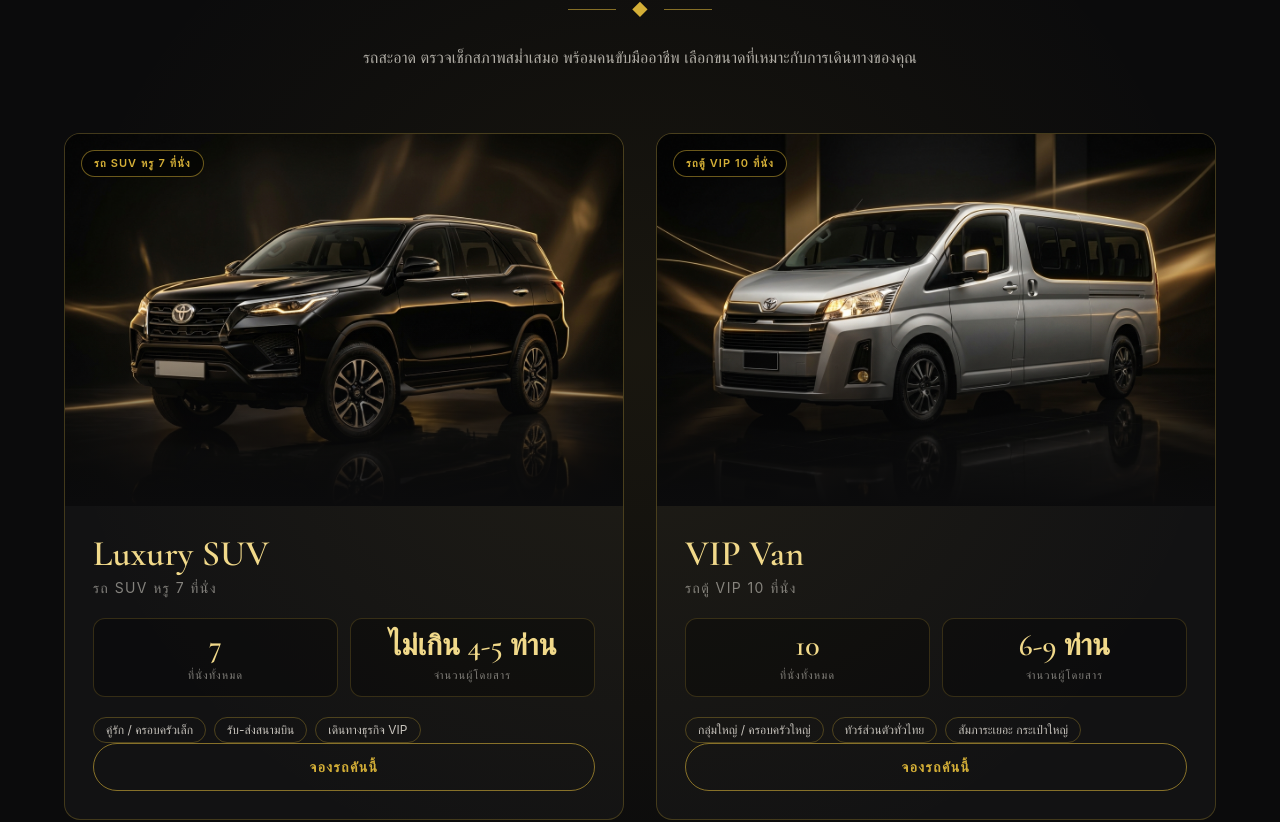
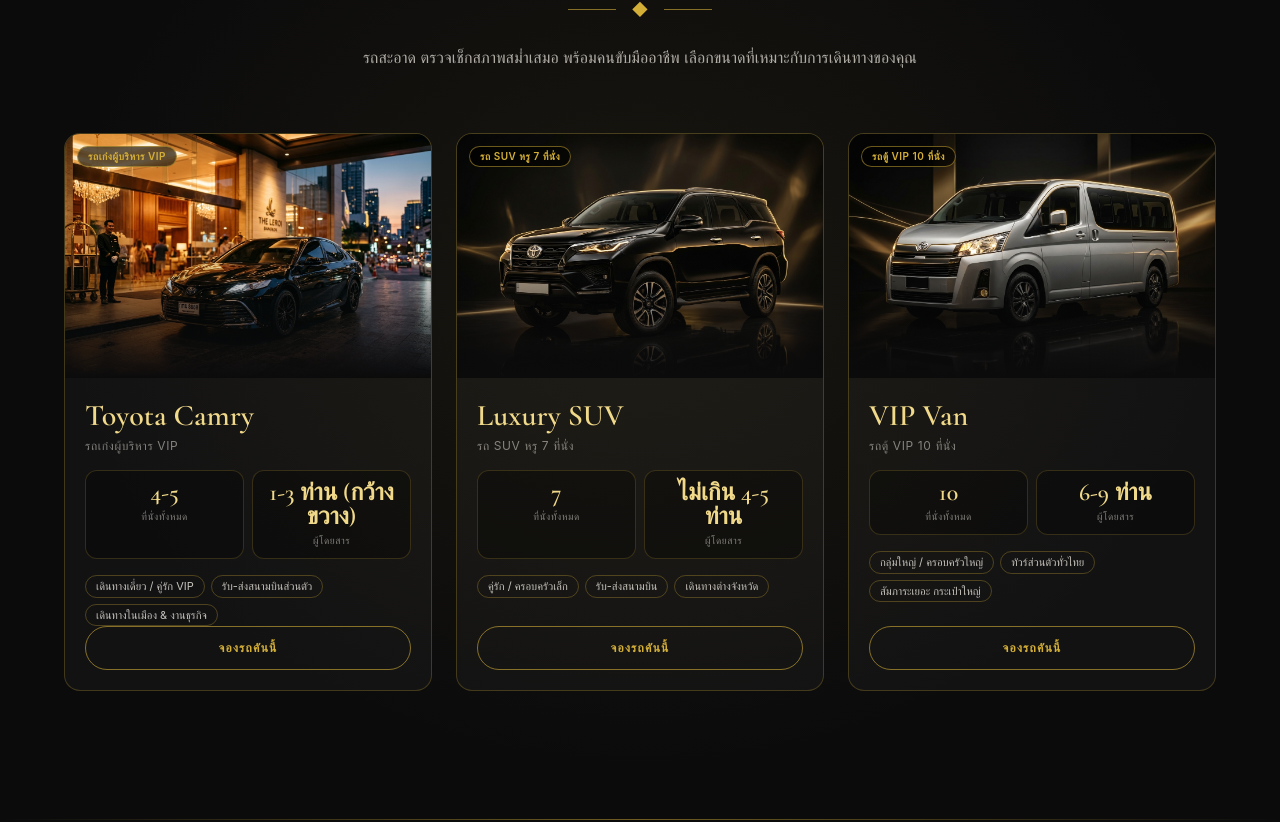
Before and after one commit to akachai-ui/surivip, a Next.js app: page / in a window 1280 px wide. Shown: the part 3472-4294 px from the top of the page. Built offline with nearby package versions, Linux system fonts and the light colour scheme.

Commit message:
feat: add Toyota Camry executive sedan to fleet and booking form

```diff
--- a/src/components/BookingForm.tsx
+++ b/src/components/BookingForm.tsx
@@ -32,6 +32,7 @@ export default function BookingForm() {
   ];
 
   const vehicleOptions = [
+    { th: "Toyota Camry VIP (1-3 ท่าน)", en: "Toyota Camry VIP (1-3 Guests)" },
     { th: "Luxury SUV 7 ที่นั่ง (1-5 ท่าน)", en: "Luxury SUV (1-5 Guests)" },
     { th: "VIP Van 10 ที่นั่ง (6-9 ท่าน)", en: "VIP Van (6-9 Guests)" },
   ];
@@ -186,7 +187,7 @@ export default function BookingForm() {
                 <label className="block text-xs font-semibold uppercase tracking-wider text-gold-light mb-2">
                   2. {t("เลือกรถที่ต้องการ", "Vehicle Selection")}
                 </label>
-                <div className="grid gap-2.5 sm:grid-cols-2">
+                <div className="grid gap-2.5 sm:grid-cols-3">
                   {vehicleOptions.map((veh) => {
                     const label = lang === "th" ? veh.th : veh.en;
                     const isSelected = formData.vehicle === label;
--- a/src/components/Fleet.tsx
+++ b/src/components/Fleet.tsx
@@ -9,16 +9,28 @@ export default function Fleet() {
 
   const fleet = [
     {
+      name: "Toyota Camry",
+      typeEn: "Executive VIP Sedan",
+      typeTh: "รถเก๋งผู้บริหาร VIP",
+      image: "/images/fleet/camry.jpg",
+      alt: "รถเก๋งผู้บริหาร Toyota Camry VIP สีดำ",
+      seats: "4-5",
+      passengersEn: "1-3 Guests",
+      passengersTh: "1-3 ท่าน (กว้างขวาง)",
+      bestForEn: ["Solo / Couples VIP", "Airport Transfer", "City & Business Trips"],
+      bestForTh: ["เดินทางเดี่ยว / คู่รัก VIP", "รับ-ส่งสนามบินส่วนตัว", "เดินทางในเมือง & งานธุรกิจ"],
+    },
+    {
       name: "Luxury SUV",
-      typeEn: "7-Seater SUV",
+      typeEn: "7-Seater Premium SUV",
       typeTh: "รถ SUV หรู 7 ที่นั่ง",
       image: "/images/fleet/suv.jpg",
       alt: "รถ SUV หรู 7 ที่นั่ง สีดำ",
       seats: "7",
       passengersEn: "Up to 4-5 Guests",
       passengersTh: "ไม่เกิน 4-5 ท่าน",
-      bestForEn: ["Couples / Small Families", "Airport Transfers", "Business Travel"],
-      bestForTh: ["คู่รัก / ครอบครัวเล็ก", "รับ-ส่งสนามบิน", "เดินทางธุรกิจ VIP"],
+      bestForEn: ["Couples / Small Families", "Airport Transfers", "Upcountry Travel"],
+      bestForTh: ["คู่รัก / ครอบครัวเล็ก", "รับ-ส่งสนามบิน", "เดินทางต่างจังหวัด"],
     },
     {
       name: "VIP Van",
@@ -29,18 +41,18 @@ export default function Fleet() {
       seats: "10",
       passengersEn: "6-9 Guests",
       passengersTh: "6-9 ท่าน",
-      bestForEn: ["Large Groups / Big Families", "Private Nationwide Tours", "Bulky Luggage"],
+      bestForEn: ["Large Groups / Big Families", "Nationwide Tours", "Bulky Luggage"],
       bestForTh: ["กลุ่มใหญ่ / ครอบครัวใหญ่", "ทัวร์ส่วนตัวทั่วไทย", "สัมภาระเยอะ กระเป๋าใหญ่"],
     },
   ];
 
   function Stat({ label, value }: { label: string; value: string }) {
     return (
-      <div className="flex-1 rounded-xl border border-gold/20 bg-black/30 px-4 py-3 text-center">
-        <p className="font-display text-2xl font-semibold leading-none text-gold-light sm:text-3xl">
+      <div className="flex-1 rounded-xl border border-gold/20 bg-black/30 px-3 py-2.5 text-center">
+        <p className="font-display text-xl font-semibold leading-none text-gold-light sm:text-2xl">
           {value}
         </p>
-        <p className="mt-1.5 text-[11px] uppercase tracking-widest text-foreground/50">{label}</p>
+        <p className="mt-1 text-[10px] uppercase tracking-wider text-foreground/50">{label}</p>
       </div>
     );
   }
@@ -77,9 +89,10 @@ export default function Fleet() {
           </p>
         </Reveal>
 
-        {/* Phones: side-by-side comparison table */}
+        {/* Phones: side-by-side comparison table (Smooth horizontal scrollable) */}
         <Reveal className="mt-10 md:hidden">
-          <div className="grid grid-cols-[4.5rem_1fr_1fr] gap-x-2">
+          <div className="overflow-x-auto pb-3 scrollbar-none touch-smooth -mx-2 px-2 scroll-smooth">
+            <div className="grid grid-cols-[3.8rem_repeat(3,minmax(105px,1fr))] gap-x-2 min-w-[390px]">
               <div />
               {fleet.map((v) => (
                 <div key={v.name} className="text-center">
@@ -88,18 +101,18 @@ export default function Fleet() {
                       src={v.image}
                       alt={v.alt}
                       fill
-                    sizes="40vw"
+                      sizes="35vw"
                       className="object-cover"
                     />
                   </div>
-                <h3 className="mt-2 font-display text-lg font-semibold leading-tight text-gold-light">
+                  <h3 className="mt-2 font-display text-base font-semibold leading-tight text-gold-light truncate">
                     {v.name}
                   </h3>
-                <p className="text-[10px] text-foreground/50">{lang === "th" ? v.typeTh : v.typeEn}</p>
+                  <p className="text-[10px] text-foreground/50 truncate">{lang === "th" ? v.typeTh : v.typeEn}</p>
                 </div>
               ))}
 
-            <div className="mt-3 flex items-center border-t border-gold/15 pt-3 text-[11px] uppercase tracking-widest text-foreground/50">
+              <div className="mt-3 flex items-center border-t border-gold/15 pt-3 text-[10px] uppercase tracking-wider text-foreground/50">
                 {t("ที่นั่ง", "Seats")}
               </div>
               {fleet.map((v) => (
@@ -107,34 +120,34 @@ export default function Fleet() {
                   key={v.name}
                   className="mt-3 flex items-center justify-center border-t border-gold/15 pt-3"
                 >
-                <span className="font-display text-2xl font-semibold text-gold-light">
+                  <span className="font-display text-xl font-semibold text-gold-light">
                     {v.seats}
                   </span>
                 </div>
               ))}
 
-            <div className="mt-3 flex items-center border-t border-gold/15 pt-3 text-[11px] uppercase tracking-widest text-foreground/50">
+              <div className="mt-3 flex items-center border-t border-gold/15 pt-3 text-[10px] uppercase tracking-wider text-foreground/50">
                 {t("ผู้โดยสาร", "Capacity")}
               </div>
               {fleet.map((v) => (
                 <div
                   key={v.name}
-                className="mt-3 flex items-center justify-center border-t border-gold/15 pt-3 text-center text-xs text-foreground/90 font-medium"
+                  className="mt-3 flex items-center justify-center border-t border-gold/15 pt-3 text-center text-[11px] text-foreground/90 font-medium"
                 >
                   {lang === "th" ? v.passengersTh : v.passengersEn}
                 </div>
               ))}
 
-            <div className="mt-3 flex items-center border-t border-gold/15 pt-3 text-[11px] uppercase tracking-widest text-foreground/50">
+              <div className="mt-3 flex items-center border-t border-gold/15 pt-3 text-[10px] uppercase tracking-wider text-foreground/50">
                 {t("เหมาะสำหรับ", "Best For")}
               </div>
               {fleet.map((v) => {
                 const bestFor = lang === "th" ? v.bestForTh : v.bestForEn;
                 return (
                   <div key={v.name} className="mt-3 flex items-center border-t border-gold/15 pt-3">
-                  <ul className="space-y-1.5 text-xs text-foreground/75">
+                    <ul className="space-y-1 text-[10px] text-foreground/75">
                       {bestFor.map((b) => (
-                      <li key={b}>• {b}</li>
+                        <li key={b} className="leading-tight">• {b}</li>
                       ))}
                     </ul>
                   </div>
@@ -146,17 +159,18 @@ export default function Fleet() {
                 <div key={v.name} className="mt-4">
                   <a
                     href="#booking"
-                  className="flex h-11 items-center justify-center rounded-full border border-gold/60 text-[11px] font-semibold uppercase tracking-widest text-gold transition active:scale-95 active:bg-gold/10"
+                    className="flex h-10 items-center justify-center rounded-full border border-gold/60 text-[10px] font-semibold uppercase tracking-wider text-gold transition active:scale-95 active:bg-gold/10"
                   >
-                  {t("จองรถคันนี้", "Book Vehicle")}
+                    {t("จองคันนี้", "Book")}
                   </a>
                 </div>
               ))}
             </div>
+          </div>
         </Reveal>
 
-        {/* md and up: detailed cards */}
-        <ul className="mt-16 hidden gap-8 md:grid md:grid-cols-2">
+        {/* md and up: 3 detailed luxury cards */}
+        <ul className="mt-16 hidden gap-6 md:grid md:grid-cols-3">
           {fleet.map((v, i) => {
             const type = lang === "th" ? v.typeTh : v.typeEn;
             const passengers = lang === "th" ? v.passengersTh : v.passengersEn;
@@ -164,43 +178,43 @@ export default function Fleet() {
 
             return (
               <li key={v.name}>
-                <Reveal delay={i * 150} className="h-full">
+                <Reveal delay={i * 120} className="h-full">
                   <article className="group flex h-full flex-col overflow-hidden rounded-2xl border border-gold/25 bg-white/[0.03] transition duration-500 md:hover:-translate-y-2 md:hover:border-gold/60 md:hover:shadow-2xl md:hover:shadow-gold/10">
                     <div className="relative aspect-[3/2] overflow-hidden">
                       <Image
                         src={v.image}
                         alt={v.alt}
                         fill
-                        sizes="(min-width: 768px) 50vw, 100vw"
+                        sizes="(min-width: 768px) 33vw, 100vw"
                         className="object-cover transition duration-700 md:group-hover:scale-105"
                       />
                       <div
                         aria-hidden
                         className="absolute inset-0 bg-gradient-to-t from-background via-transparent to-transparent"
                       />
-                      <span className="absolute left-4 top-4 rounded-full border border-gold/50 bg-black/50 px-3 py-1 text-[11px] font-semibold uppercase tracking-widest text-gold backdrop-blur">
+                      <span className="absolute left-3 top-3 rounded-full border border-gold/50 bg-black/60 px-2.5 py-0.5 text-[10px] font-semibold uppercase tracking-wider text-gold backdrop-blur">
                         {type}
                       </span>
                     </div>
 
-                    <div className="flex flex-1 flex-col p-5 sm:p-7">
-                      <h3 className="font-display text-3xl font-semibold text-gold-light sm:text-4xl">
+                    <div className="flex flex-1 flex-col p-5">
+                      <h3 className="font-display text-2xl font-semibold text-gold-light sm:text-3xl">
                         {v.name}
                       </h3>
-                      <p className="mt-1 text-sm uppercase tracking-widest text-foreground/50">
+                      <p className="mt-1 text-xs uppercase tracking-wider text-foreground/50">
                         {type}
                       </p>
 
-                      <div className="mt-5 flex gap-3">
+                      <div className="mt-4 flex gap-2">
                         <Stat label={t("ที่นั่งทั้งหมด", "Total Seats")} value={v.seats} />
-                        <Stat label={t("จำนวนผู้โดยสาร", "Recommended")} value={passengers} />
+                        <Stat label={t("ผู้โดยสาร", "Recommended")} value={passengers} />
                       </div>
 
-                      <div className="mt-5 flex flex-wrap gap-2">
+                      <div className="mt-4 flex flex-wrap gap-1.5">
                         {bestFor.map((b) => (
                           <span
                             key={b}
-                            className="rounded-full border border-gold/30 px-3 py-1 text-xs text-foreground/80"
+                            className="rounded-full border border-gold/30 px-2.5 py-0.5 text-[11px] text-foreground/80"
                           >
                             {b}
                           </span>
@@ -209,7 +223,7 @@ export default function Fleet() {
 
                       <a
                         href="#booking"
-                        className="mt-6 flex h-12 items-center justify-center rounded-full border border-gold/60 text-sm font-semibold uppercase tracking-widest text-gold transition duration-300 hover:bg-gold/10 active:scale-95 md:mt-auto md:pt-0"
+                        className="mt-6 flex h-11 items-center justify-center rounded-full border border-gold/60 text-xs font-semibold uppercase tracking-widest text-gold transition duration-300 hover:bg-gold hover:text-black active:scale-95 md:mt-auto"
                       >
                         {t("จองรถคันนี้", "Book This Vehicle")}
                       </a>
```
Also changed, not shown: public/images/fleet/camry.jpg (added). Lines whose indentation alone changed are shown as unchanged.
